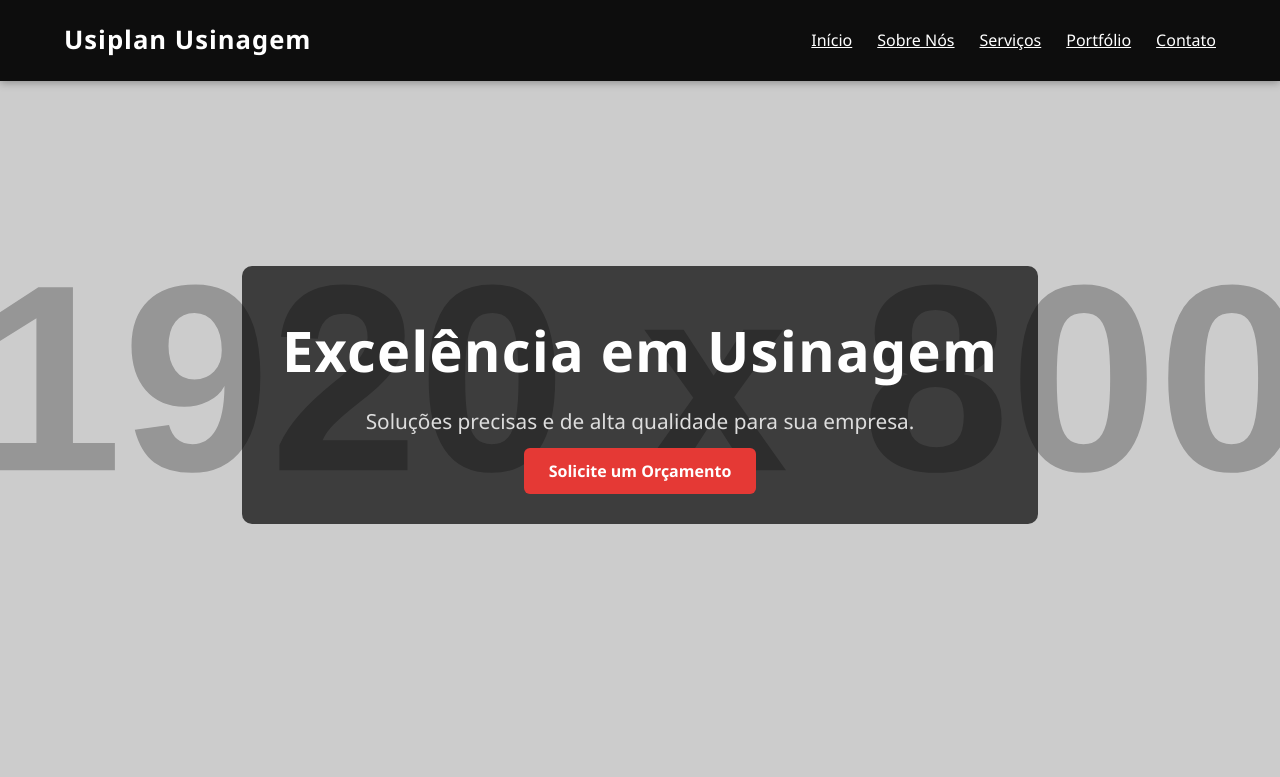
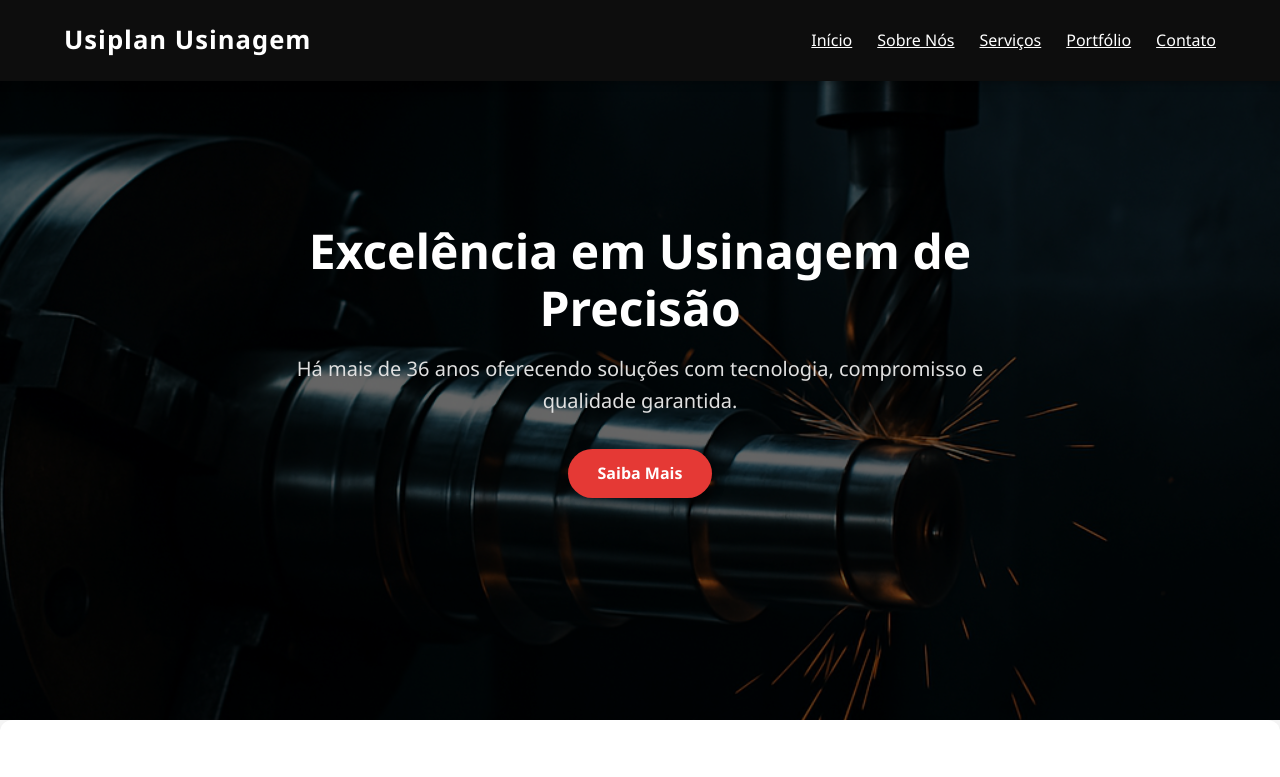
Before and after one commit to CaikeHenry007/Usiplan_Usinagem, a plain HTML site: page Index.html in a window 1280 px wide. Shown: the top 777 px of the page. Drawn offline with nearby package versions, Linux system fonts and the light colour scheme; placeholder pictures from the web are drawn by us.

Commit message:
atualização

```diff
--- a/Index.html
+++ b/Index.html
@@ -26,11 +26,15 @@
     </header>
 
     <!-- Seção Inicial -->
-    <section id="inicio" class="hero">
+    <section id="hero">
+      <div class="overlay"></div>
       <div class="hero-content">
-        <h1>Excelência em Usinagem</h1>
-        <p>Soluções precisas e de alta qualidade para sua empresa.</p>
-        <a href="#contato" class="btn">Solicite um Orçamento</a>
+        <h1>Excelência em Usinagem de Precisão</h1>
+        <p>
+          Há mais de 36 anos oferecendo soluções com tecnologia, compromisso e
+          qualidade garantida.
+        </p>
+        <a href="#sobre-nos" class="btn-saiba-mais">Saiba Mais</a>
       </div>
     </section>
 
--- a/style.css
+++ b/style.css
@@ -86,48 +86,63 @@ nav a:hover {
 }
 
 /* Hero Section */
-.hero {
-  background: url("https://via.placeholder.com/1920x800") center/cover no-repeat;
-  height: 100vh;
-  color: #fff;
+#hero {
+  position: relative;
+  background-image: url("images/hero-bg.png"); /* Altere para o caminho correto da sua imagem */
+  background-size: cover;
+  background-position: center;
+  background-repeat: no-repeat;
+  height: 90vh;
   display: flex;
   align-items: center;
   justify-content: center;
+  color: white;
   text-align: center;
-  padding-top: 70px;
-  background-color: #111;
+  font-family: "Segoe UI", Tahoma, Geneva, Verdana, sans-serif;
+}
+
+#hero .overlay {
+  position: absolute;
+  inset: 0;
+  background-color: rgba(0, 0, 0, 0.6); /* escurece o fundo */
+  z-index: 1;
 }
 
 .hero-content {
-  background: #000000b3;
-  padding: 40px;
-  border-radius: 10px;
+  position: relative;
+  z-index: 2;
+  max-width: 800px;
+  padding: 0 20px;
 }
 
-.hero h1 {
-  font-size: 3.5em;
-  margin-bottom: 10px;
-  letter-spacing: 1.2px;
+.hero-content h1 {
+  font-size: 3rem;
+  font-weight: bold;
+  margin-bottom: 1rem;
+  line-height: 1.2;
 }
 
-.hero p {
-  font-size: 1.3em;
-  margin-bottom: 20px;
-  color: #ddd;
+.hero-content p {
+  font-size: 1.25rem;
+  color: #e0e0e0;
+  margin-bottom: 2rem;
 }
 
-.btn {
-  background: #e53935;
-  padding: 12px 25px;
-  color: #fff;
+.btn-saiba-mais {
+  display: inline-block;
+  background-color: #e53935;
+  color: white;
+  padding: 12px 30px;
+  border-radius: 9999px;
+  font-weight: 600;
   text-decoration: none;
-  font-weight: 600;
-  border-radius: 6px;
-  transition: background 0.3s ease;
+  box-shadow: 0 4px 14px rgba(0, 0, 0, 0.3);
+  transition: background-color 0.3s ease, transform 0.2s ease;
 }
 
-.btn:hover {
-  background: #c62828;
+.btn-saiba-mais:hover {
+  background-color: #c62828;
+  transform: translateY(-2px);
 }
 
 /* Seções */
```
Also changed, not shown: images/hero-bg.png (added).
